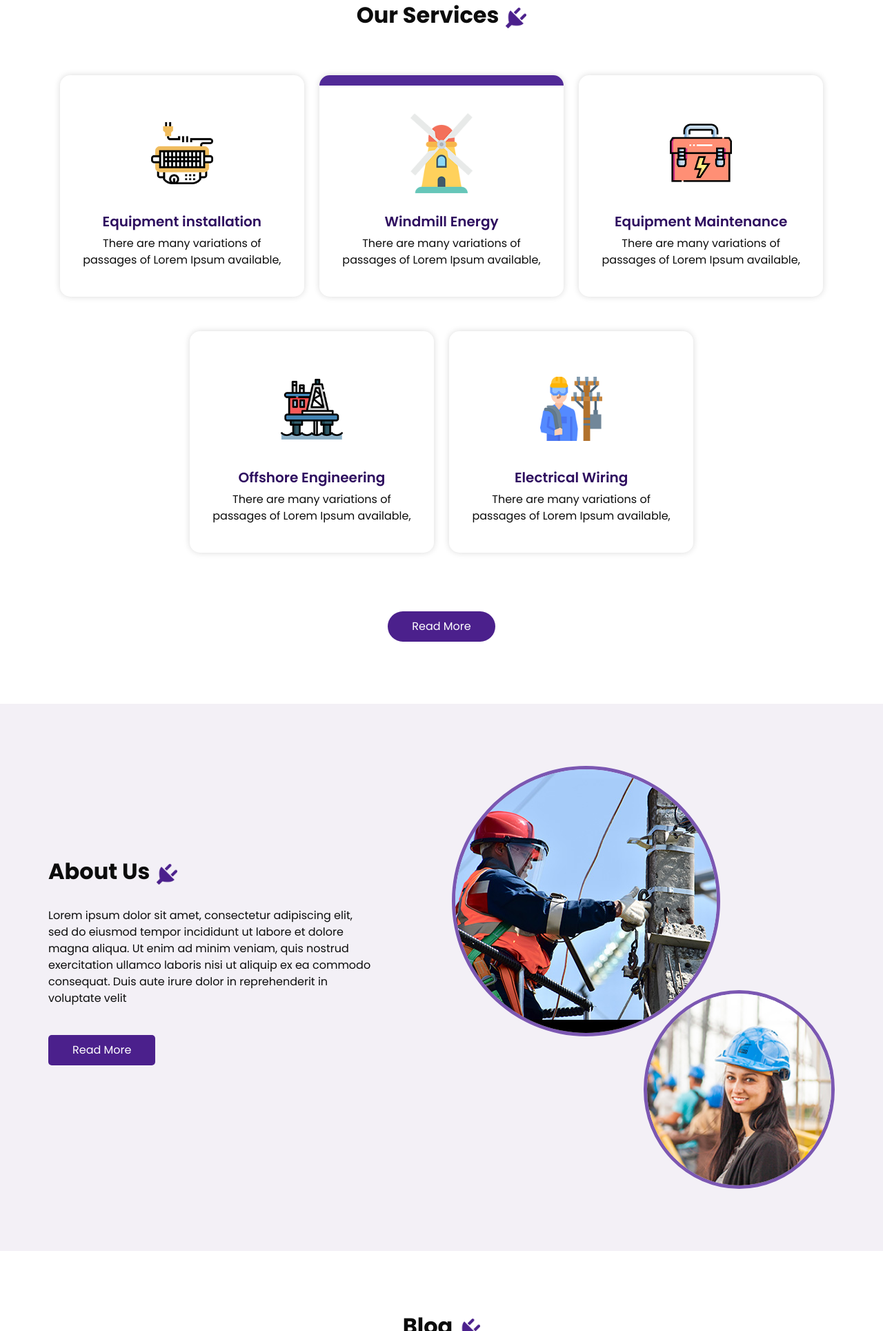
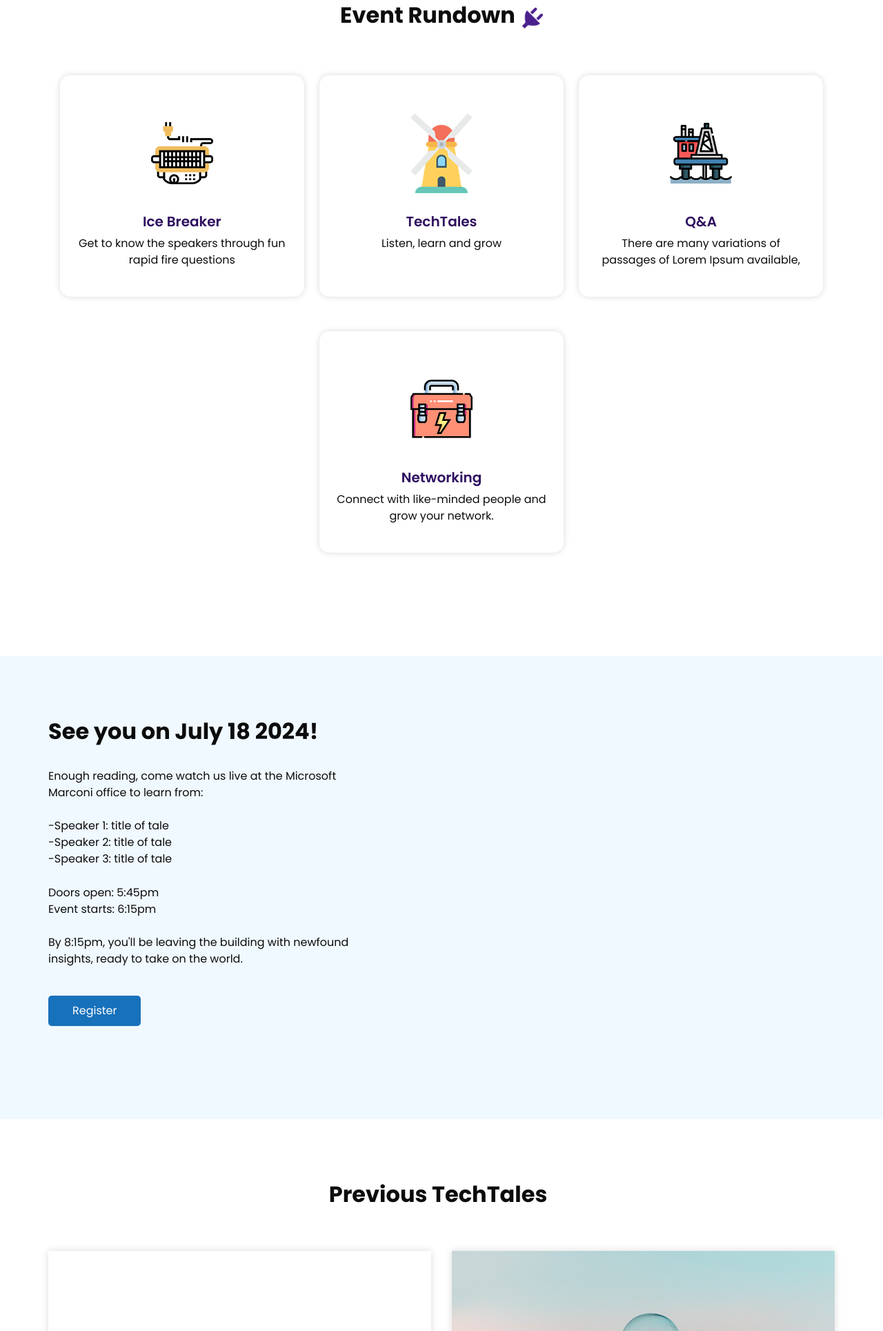
Before and after one commit to left-over-dinner/left-over-dinner.github.io, a plain HTML site: page index.html in a window 1280 px wide. Shown: the part 871-2800 px from the top of the page at 69% size. Drawn offline with nearby package versions, Linux system fonts and the light colour scheme; grey boxes are pictures that could not be loaded.

Commit message:
draft 1.01

```diff
--- a/css/style.css
+++ b/css/style.css
@@ -89,8 +89,9 @@ body {
   font-size: 15px;
 }
 
-.custom_nav-container .navbar-nav .nav-item.active .nav-link, .custom_nav-container .navbar-nav .nav-item:hover .nav-link {
-  background-color: #4b208c;
+.custom_nav-container .navbar-nav .nav-item.active .nav-link,
+.custom_nav-container .navbar-nav .nav-item:hover .nav-link {
+  background-color: #1871bb;
   color: #ffffff;
 }
 
@@ -140,7 +141,7 @@ a:focus {
 .navbar-brand span {
   font-size: 22px;
   font-weight: 700;
-  color: #4b208c;
+  color: #1871bb;
 }
 
 .custom_nav-container {
@@ -245,7 +246,7 @@ a:focus {
 }
 
 .slider_section .detail_box a:hover {
-  background-color: #5625a1;
+  background-color: #1871bb;
 }
 
 .slider_section .img_container {
@@ -253,12 +254,15 @@ a:focus {
   border-radius: 100%;
   overflow: hidden;
 }
+
 .slider_section_c {
   padding-top: 0px !important;
 }
+
 .radident-background {
   /* Permalink - use to edit and share this gradient: https://colorzilla.com/gradient-editor/#5bdfe3+0,014dab+100 */
-background: linear-gradient(to right,  #5bdfe3 0%,#014dab 100%); /* W3C, IE10+, FF16+, Chrome26+, Opera12+, Safari7+ */
+  background: linear-gradient(to right, #5bdfe3 0%, #014dab 100%);
+  /* W3C, IE10+, FF16+, Chrome26+, Opera12+, Safari7+ */
 
 }
 
@@ -296,7 +300,7 @@ background: linear-gradient(to right,  #5bdfe3 0%,#014dab 100%); /* W3C, IE10+,
 
 .slider_section .carousel-control-next {
   background-image: url(../images/next.png);
-  background-color: #4b208c;
+  background-color: #1871bb;
   -webkit-transform: translate(-45px, 0);
   transform: translate(-45px, 0);
 }
@@ -364,7 +368,8 @@ background: linear-gradient(to right,  #5bdfe3 0%,#014dab 100%); /* W3C, IE10+,
   position: relative;
 }
 
-.service_section .service_container .box:hover, .service_section .service_container .box.active {
+.service_section .service_container .box:hover,
+.service_section .service_container .box.active {
   border-top: 15px solid #512a97;
 }
 
@@ -381,17 +386,17 @@ background: linear-gradient(to right,  #5bdfe3 0%,#014dab 100%); /* W3C, IE10+,
 .service_section .btn-box a {
   display: inline-block;
   padding: 10px 35px;
-  background-color: #4b208c;
+  background-color: #1871bb;
   color: #ffffff;
   border-radius: 35px;
 }
 
 .service_section .btn-box a:hover {
-  background-color: #5625a1;
+  background-color: #1871bb;
 }
 
 .about_section {
-  background-color: #f3f0f6;
+  background-color: #f0f9ff;
 }
 
 .about_section .row {
@@ -441,14 +446,14 @@ background: linear-gradient(to right,  #5bdfe3 0%,#014dab 100%); /* W3C, IE10+,
 .about_section .detail-box a {
   display: inline-block;
   padding: 10px 35px;
-  background-color: #4b208c;
+  background-color: #1871bb;
   color: #ffffff;
   border-radius: 5px;
   margin: 25px 0 45px 0;
 }
 
 .about_section .detail-box a:hover {
-  background-color: #5625a1;
+  background-color: #1871bb;
 }
 
 .blog_section .heading_container {
@@ -530,14 +535,14 @@ background: linear-gradient(to right,  #5bdfe3 0%,#014dab 100%); /* W3C, IE10+,
   border: none;
   display: inline-block;
   padding: 12px 45px;
-  background-color: #4b208c;
+  background-color: #1871bb;
   color: #ffffff;
   border-radius: 0px;
   margin-top: 35px;
 }
 
 .contact_section button:hover {
-  background-color: #5625a1;
+  background-color: #1871bb;
 }
 
 .contact_section .map_container {
@@ -647,7 +652,7 @@ background: linear-gradient(to right,  #5bdfe3 0%,#014dab 100%); /* W3C, IE10+,
   border: none;
   display: inline-block;
   padding: 10px 30px;
-  background-color: #4b208c;
+  background-color: #1871bb;
   color: #ffffff;
   border-radius: 0;
   font-size: 15px;
@@ -655,7 +660,7 @@ background: linear-gradient(to right,  #5bdfe3 0%,#014dab 100%); /* W3C, IE10+,
 }
 
 .info_section .info_form form button:hover {
-  background-color: #5625a1;
+  background-color: #1871bb;
 }
 
 .info_section .box {
@@ -697,4 +702,5 @@ background: linear-gradient(to right,  #5bdfe3 0%,#014dab 100%); /* W3C, IE10+,
 .footer_section p a {
   color: #222222;
 }
+
 /*# sourceMappingURL=style.css.map */
--- a/index.html
+++ b/index.html
@@ -15,7 +15,8 @@
   <title>Electrochip</title>
 
   <!-- slider stylesheet -->
-  <link rel="stylesheet" type="text/css" href="https://cdnjs.cloudflare.com/ajax/libs/OwlCarousel2/2.1.3/assets/owl.carousel.min.css" />
+  <link rel="stylesheet" type="text/css"
+    href="https://cdnjs.cloudflare.com/ajax/libs/OwlCarousel2/2.1.3/assets/owl.carousel.min.css" />
 
   <!-- bootstrap core css -->
   <link rel="stylesheet" type="text/css" href="css/bootstrap.css" />
@@ -101,11 +102,15 @@
         <div class="row">
           <div class="col-md-6 ">
             <div class="detail_box">
-              <h1>
-                Tech Stories
-              </h1>
               <p>
                 You've probably heard of fairy tales. How about tech tales?
+              </p>
+              <p>
+                Join us for an event that's packed with tales of triumph, lessons from missteps, and insider stories
+                that will give you a fresh perspective on the tech world.
+              </p>
+              <p>
+                What better way to learn then directly from the source?
               </p>
               <a href="" class="">
                 Next Event
@@ -127,7 +132,7 @@
     <div class="container">
       <div class="heading_container">
         <h2>
-          Our Services
+          Event Rundown
         </h2>
         <img src="images/plug.png" alt="">
       </div>
@@ -139,20 +144,33 @@
           </div>
           <div class="detail-box">
             <h5>
-              Equipment installation
+              Ice Breaker
             </h5>
             <p>
-              There are many variations of passages of Lorem Ipsum available,
+              Get to know the speakers through fun rapid fire questions
             </p>
           </div>
         </div>
-        <div class="box active">
+        <div class="box">
           <div class="img-box">
             <img src="images/s2.png" class="img1" alt="">
           </div>
           <div class="detail-box">
             <h5>
-              Windmill Energy
+              TechTales
+            </h5>
+            <p>
+              Listen, learn and grow
+            </p>
+          </div>
+        </div>
+        <div class="box ">
+          <div class="img-box">
+            <img src="images/s4.png" class="img1" alt="">
+          </div>
+          <div class="detail-box">
+            <h5>
+              Q&A
             </h5>
             <p>
               There are many variations of passages of Lorem Ipsum available,
@@ -165,44 +183,13 @@
           </div>
           <div class="detail-box">
             <h5>
-              Equipment Maintenance
+              Networking
             </h5>
             <p>
-              There are many variations of passages of Lorem Ipsum available,
+              Connect with like-minded people and grow your network.
             </p>
           </div>
         </div>
-        <div class="box ">
-          <div class="img-box">
-            <img src="images/s4.png" class="img1" alt="">
-          </div>
-          <div class="detail-box">
-            <h5>
-              Offshore Engineering
-            </h5>
-            <p>
-              There are many variations of passages of Lorem Ipsum available,
-            </p>
-          </div>
-        </div>
-        <div class="box">
-          <div class="img-box">
-            <img src="images/s5.png" class="img1" alt="">
-          </div>
-          <div class="detail-box">
-            <h5>
-              Electrical Wiring
-            </h5>
-            <p>
-              There are many variations of passages of Lorem Ipsum available,
-            </p>
-          </div>
-        </div>
-      </div>
-      <div class="btn-box">
-        <a href="">
-          Read More
-        </a>
       </div>
     </div>
   </section>
@@ -216,23 +203,27 @@
           <div class="detail-box">
             <div class="heading_container">
               <h2>
-                About Us
+                See you on July 18 2024!
               </h2>
-              <img src="images/plug.png" alt="">
+              <!-- <img src="images/plug.png" alt=""> -->
             </div>
             <p>
-              Lorem ipsum dolor sit amet, consectetur adipiscing elit, sed do
-              eiusmod tempor incididunt ut labore et dolore magna aliqua. Ut
-              enim ad minim veniam, quis nostrud exercitation ullamco laboris
-              nisi ut aliquip ex ea commodo consequat. Duis aute irure dolor
-              in reprehenderit in voluptate velit
+              Enough reading, come watch us live at the Microsoft Marconi office to learn from:<br><br>
+              -Speaker 1: title of tale<br>
+              -Speaker 2: title of tale<br>
+              -Speaker 3: title of tale<br>
+            </p>
+            <p>
+              Doors open: 5:45pm <br>
+              Event starts: 6:15pm <br><br>
+              By 8:15pm, you'll be leaving the building with newfound insights, ready to take on the world.
             </p>
             <a href="">
-              Read More
+              Register
             </a>
           </div>
         </div>
-        <div class="col-md-6">
+        <!-- <div class="col-md-6">
           <div class="img_container">
             <div class="img-box b1">
               <img src="images/about-img1.jpg" alt="" />
@@ -241,9 +232,7 @@
               <img src="images/about-img2.jpg" alt="" />
             </div>
           </div>
-
-        </div>
-
+        </div> -->
       </div>
     </div>
   </section>
@@ -259,22 +248,27 @@
     <div class="container">
       <div class="heading_container">
         <h2>
-          Blog
+          Previous TechTales
         </h2>
-        <img src="images/plug.png" alt="">
+        <!-- <img src="images/plug.png" alt=""> -->
       </div>
       <div class="row">
         <div class="col-md-6">
           <div class="box">
             <div class="img-box">
-              <img src="images/blog1.jpg" alt="">
+              <!-- <img src="images/blog1.jpg" alt=""> -->
+              <iframe width="360" src="https://www.youtube.com/embed/nPAJmhF0trk?si=X1vzBrzzyNM4hGGL"
+                title="YouTube video player" frameborder="0"
+                allow="accelerometer; autoplay; clipboard-write; encrypted-media; gyroscope; picture-in-picture; web-share"
+                referrerpolicy="strict-origin-when-cross-origin" allowfullscreen></iframe>
             </div>
             <div class="detail-box">
               <h5>
                 Blog Title Goes Here
               </h5>
               <p>
-                There are many variations of passages of Lorem Ipsum available, but the majority have suffered alteration in some form, by injected humour, or randomised
+                There are many variations of passages of Lorem Ipsum available, but the majority have suffered
+                alteration in some form, by injected humour, or randomised
               </p>
             </div>
           </div>
@@ -289,7 +283,8 @@
                 Blog Title Goes Here
               </h5>
               <p>
-                There are many variations of passages of Lorem Ipsum available, but the majority have suffered alteration in some form, by injected humour, or randomised
+                There are many variations of passages of Lorem Ipsum available, but the majority have suffered
+                alteration in some form, by injected humour, or randomised
               </p>
             </div>
           </div>
@@ -339,7 +334,10 @@
         <div class="col-md-6">
           <div class="map_container">
             <div class="map-responsive">
-              <iframe src="https://www.google.com/maps/embed/v1/place?key=AIzaSyA0s1a7phLN0iaD6-UE7m4qP-z21pH0eSc&q=Eiffel+Tower+Paris+France" width="600" height="300" frameborder="0" style="border:0; width: 100%; height:100%" allowfullscreen></iframe>
+              <iframe
+                src="https://www.google.com/maps/embed/v1/place?key=AIzaSyA0s1a7phLN0iaD6-UE7m4qP-z21pH0eSc&q=Eiffel+Tower+Paris+France"
+                width="600" height="300" frameborder="0" style="border:0; width: 100%; height:100%"
+                allowfullscreen></iframe>
             </div>
           </div>
         </div>
```
Lines whose indentation alone changed are shown as unchanged.
